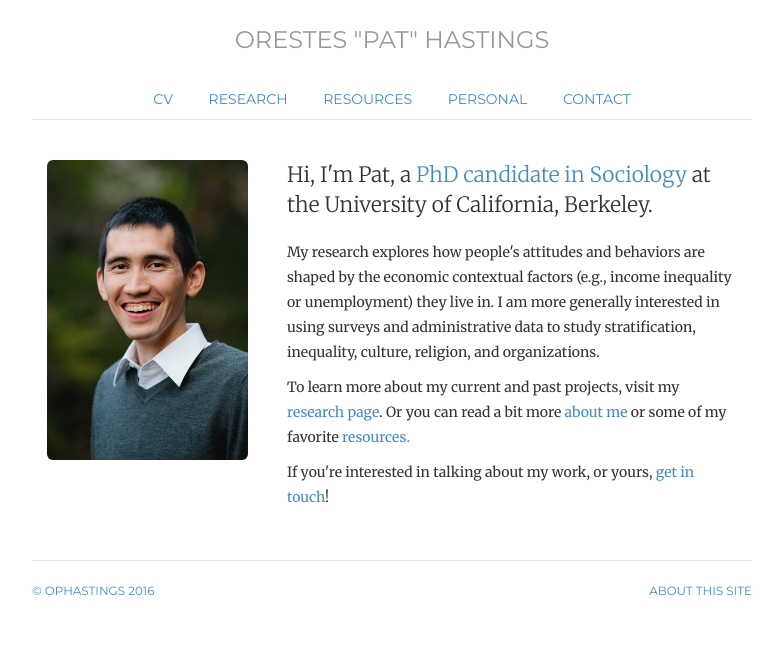
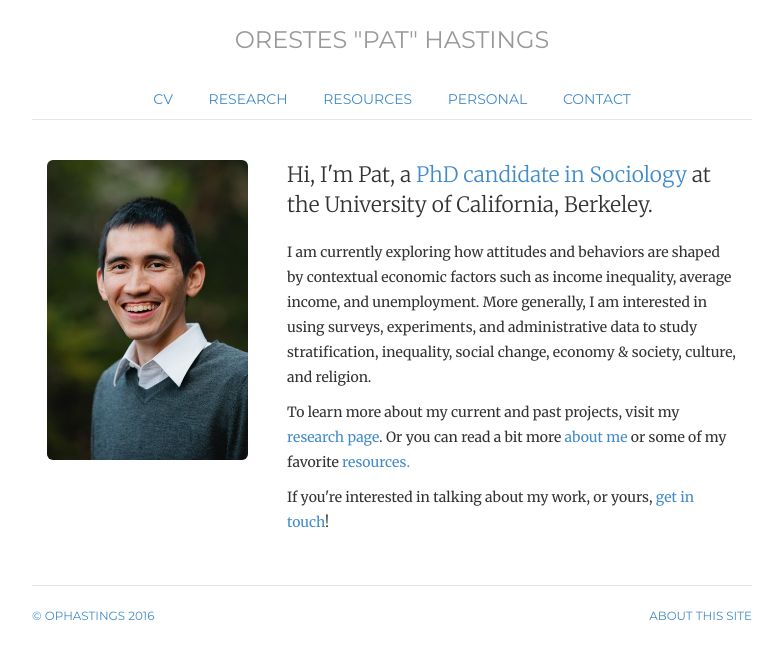
Before and after one commit to ophastings/ophastings.github.io, a Jekyll site: the page built from index.html, in a window 1280 px wide. Shown: the top 659 px of the page, without its empty margins (248-1031 px from the left). Built offline with Jekyll 4.4.1, drawn with Linux system fonts in a browser that asks for light colours; comment, search, counter and statistics services are not loaded.

Commit message:
Update index.html

```diff
--- a/index.html
+++ b/index.html
@@ -17,11 +17,11 @@ description: Website of Orestes Pat Hastings, sociology PhD candidate at UC Berk
 	<p class="lead">Hi, I'm Pat, a <a href="http://sociology.berkeley.edu/graduate-student/orestes-pat-hastings">PhD
 		candidate in Sociology</a> at the University of California, Berkeley.</p>
 
-	<p>My research explores how people's attitudes and behaviors are shaped by the economic contextual factors
-	(e.g., income inequality or unemployment) they live in. I am more generally interested in using surveys and
-	administrative data to study stratification, inequality, culture, religion, and organizations.</p>
+	<p>I am currently exploring how attitudes and behaviors are shaped by contextual economic factors such as income inequality,
+	average income, and unemployment. More generally, I am interested in using surveys, experiments, and administrative data to
+	study stratification, inequality, social change, economy & society, culture, and religion.</p>
 	<p>To learn more about my current and past projects, visit my <a href="research">research page</a>. Or you can
-		read a bit more <a href="personal">about me</a> or some of my favorite <a href="resources">resources.</a></p>
+	read a bit more <a href="personal">about me</a> or some of my favorite <a href="resources">resources.</a></p>
 	<p>If you're interested in talking about my work, or yours, <a href="contact">get in touch</a>!</p>
 
 	</div>
```
